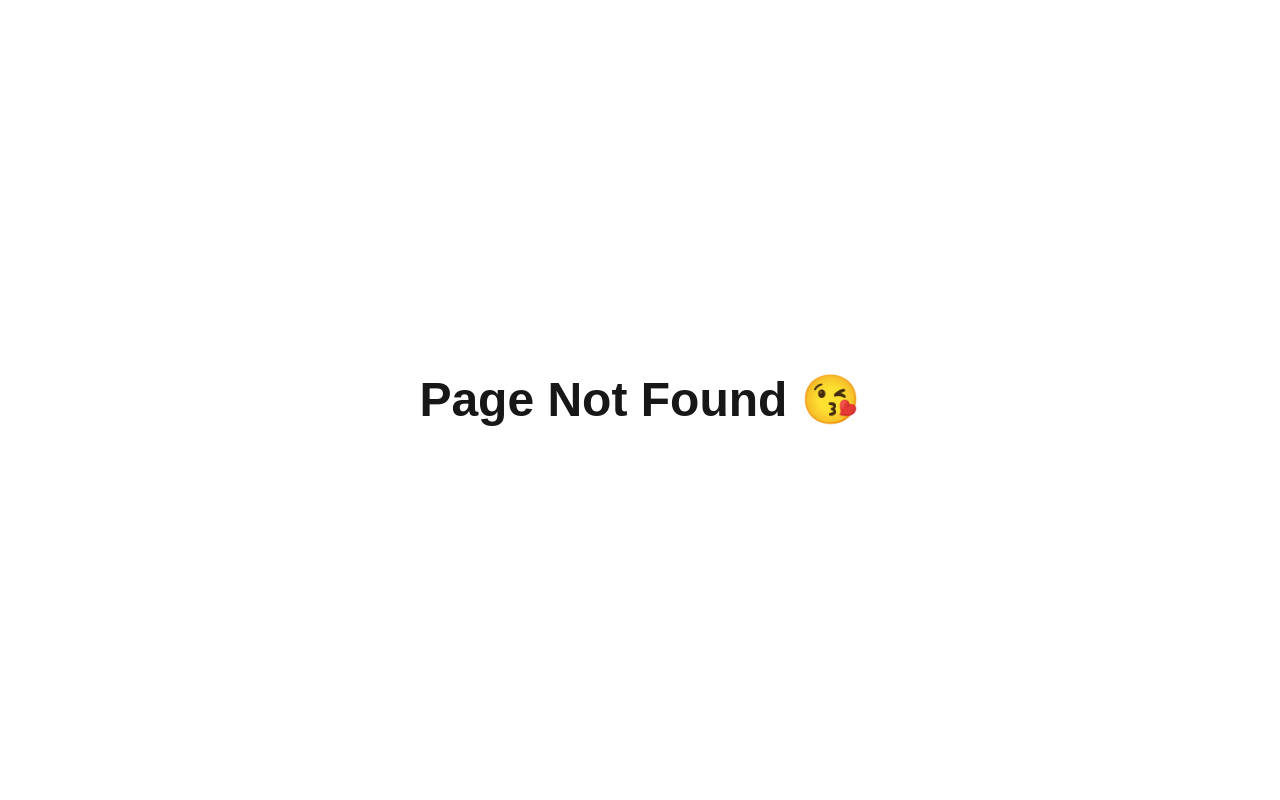
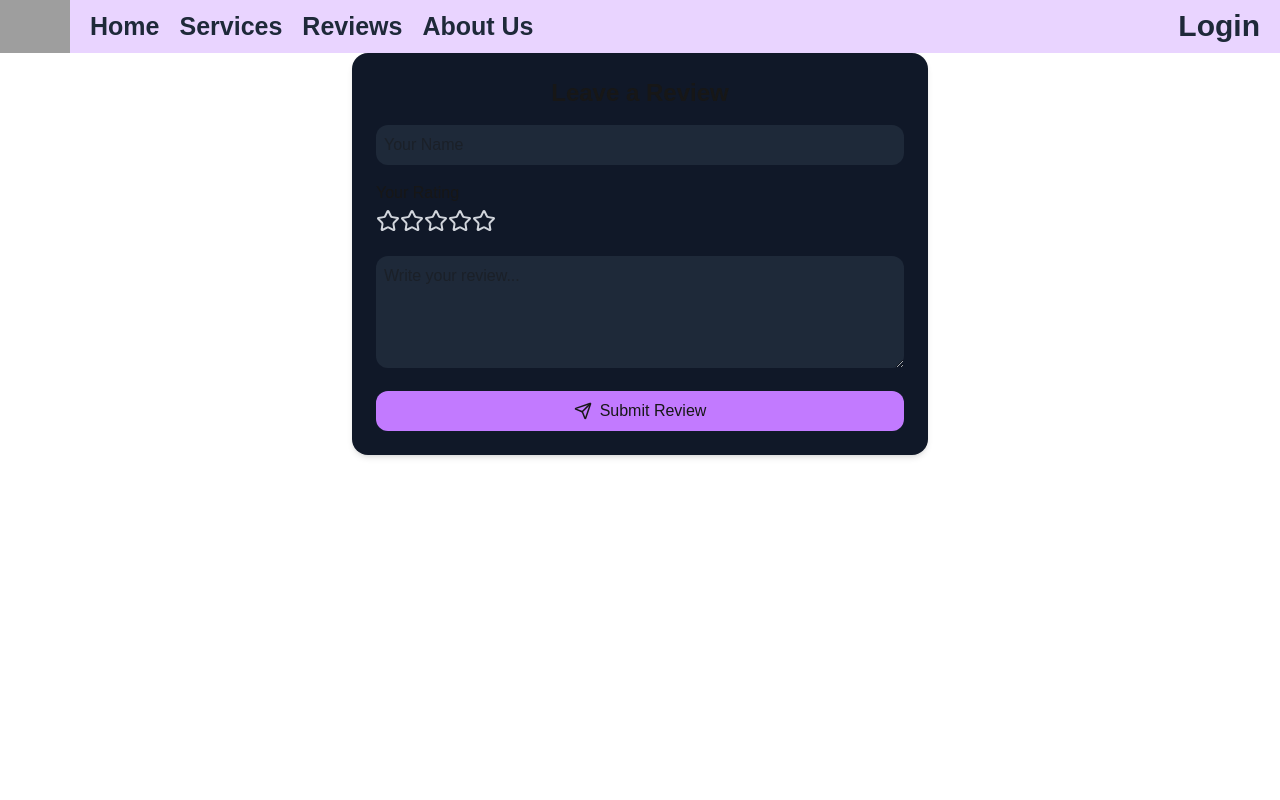
Before and after one commit to mjh-shikder/Next-Core-Concepts, a Next.js app: page /reviews/create-review in a window 1280 px wide. Before the commit this address had no page. Shown: the top 800 px of the page. Built offline with nearby package versions, Linux system fonts and the light colour scheme; grey boxes are pictures that could not be loaded.

Commit message:
Create Review page and function added

```diff
--- a/package.json
+++ b/package.json
@@ -13,7 +13,8 @@
     "mongodb": "^7.1.0",
     "next": "16.1.6",
     "react": "19.2.3",
-    "react-dom": "19.2.3"
+    "react-dom": "19.2.3",
+    "react-rating": "^2.0.5"
   },
   "devDependencies": {
     "@tailwindcss/postcss": "^4",
--- /dev/null
+++ b/src/Fetching/reviews.js
@@ -0,0 +1,36 @@
+"use server"
+
+// Getting All Reviews
+export const getAllReviews = async (searchParams) => {
+    const getParams = new URLSearchParams(searchParams).toString();
+    console.log(getParams);
+
+    const res = await fetch(`${process.env.NEXT_URL}/api/reviews?${getParams}`);
+
+    const data = await res.json();
+    return data;
+
+}
+
+
+// Create Review
+export const createReviews = async (data) => {
+
+    const res = await fetch(`${process.env.NEXT_URL}/api/reviews?`,
+        {
+            method: "POST",
+            headers: {
+                "Content-Type": "application/json",
+
+            },
+            body: JSON.stringify(data)
+        }
+    );
+
+    if (!res.ok) {
+        throw new Error("Failed to Create review")
+    }
+
+    return res.json();
+
+}
--- /dev/null
+++ b/src/app/(withCommonLayout)/reviews/create-review/page.jsx
@@ -0,0 +1,90 @@
+"use client";
+
+import Container from "@/components/shared/Container";
+import { useState } from "react";
+import { Star, Send } from "lucide-react";
+import Rating from "react-rating";
+import { createReviews } from "@/Fetching/reviews";
+
+const CreateReviewPage = () => {
+  const [rating, setRating] = useState(0);
+
+  const handleSubmit = async(e) => {
+    e.preventDefault();
+
+    const form = e.target;
+    const name = form.name.value;
+    const comment = form.comment.value;
+
+    const reviewData = {
+      name,
+      rating,
+      comment,
+      createdAt: new Date(),
+      };
+
+      const res = await createReviews(reviewData);
+      if (res?.message) {
+          alert(res.message || "Review Submit Successfully!");
+      }
+
+    console.log("Review Submitted:", reviewData);
+
+    // reset form
+    form.reset();
+    setRating(0);
+  };
+
+  return (
+    <Container>
+      <div className="max-w-xl mx-auto bg-base-100 p-6 rounded-2xl shadow-md bg-gray-900 ">
+        <h2 className="text-2xl font-bold mb-4 text-center">Leave a Review</h2>
+
+        <form onSubmit={handleSubmit} className="space-y-4 ">
+          {/* Name */}
+          <input
+            type="text"
+            name="name"
+            placeholder="Your Name"
+            required
+            className="input input-bordered w-full bg-gray-800 py-2 px-2 rounded-xl"
+          />
+
+          {/* Rating */}
+          <div>
+            <p className="mb-1 font-medium">Your Rating</p>
+
+            <Rating
+              initialRating={rating}
+              onChange={(value) => setRating(value)}
+              emptySymbol={<Star className="w-6 h-6 text-gray-300" />}
+              fullSymbol={
+                <Star className="w-6 h-6 text-yellow-400 fill-yellow-400 " />
+              }
+            />
+          </div>
+
+          {/* Comment */}
+          <textarea
+            name="comment"
+            placeholder="Write your review..."
+            required
+            className="textarea textarea-bordered w-full bg-gray-800 py-2 px-2 rounded-xl"
+            rows={4}
+          />
+
+          {/* Submit */}
+          <button
+            type="submit"
+            className="btn bg-purple-400 py-2 rounded-xl  w-full flex items-center justify-center gap-2"
+          >
+            <Send size={18} />
+            Submit Review
+          </button>
+        </form>
+      </div>
+    </Container>
+  );
+};
+
+export default CreateReviewPage;
--- a/src/app/(withCommonLayout)/reviews/page.jsx
+++ b/src/app/(withCommonLayout)/reviews/page.jsx
@@ -1,11 +1,81 @@
-import React from 'react';
+import { getAllReviews } from "@/Fetching/reviews";
+import Link from "next/link";
+import React from "react";
 
-const ReviewsPage = () => {
-    return (
-        <div>
-            Review page
+const ReviewsPage = async () => {
+  const reviewData = await getAllReviews();
+    const reviews = reviewData?.reviews || [];
+
+    console.log(reviews);
+
+
+  return (
+    <div className="min-h-screen bg-base-100 p-6">
+      <div className="max-w-5xl mx-auto">
+        {/* Header */}
+        <div className="mb-8 text-center">
+          <h1 className="text-3xl font-bold text-primary">Customer Reviews</h1>
+          <p className="text-sm text-gray-500 mt-2">
+            See what our customers are saying about our services
+          </p>
         </div>
-    );
+
+        <Link
+          href={"/reviews/create-review"}
+          className="bg-purple-400 py-2 px-4 rounded-xl mb-5 inline-block "
+        >
+          Create a Review
+        </Link>
+
+        {/* Reviews Grid */}
+        {reviews.length > 0 ? (
+          <div className="grid gap-6 sm:grid-cols-2 lg:grid-cols-3">
+            {reviews.map((review) => (
+              <div
+                key={review._id}
+                className="bg-white rounded-2xl shadow-md hover:shadow-lg transition-all p-5 border border-gray-100"
+              >
+                {/* Reviewer */}
+                <div className="flex items-center gap-3 mb-4">
+                  <div className="w-10 h-10 rounded-full bg-primary text-white flex items-center justify-center font-semibold">
+                    {review.name}
+                  </div>
+                  <div>
+                    <h3 className="font-semibold text-gray-800">
+                                {review?.name}
+                    </h3>
+                  </div>
+                </div>
+
+                {/* Rating */}
+                <div className="flex items-center gap-1">
+                  {[...Array(5)].map((_, i) => (
+                    <span
+                      key={i}
+                      className={`text-lg ${
+                        i < review.rating ? "text-yellow-400" : "text-gray-300"
+                      }`}
+                    >
+                      ★
+                    </span>
+                  ))}
+                </div>
+
+                {/* Footer */}
+                <div className="mt-4 text-xs text-gray-800 font-semibold">
+                  {review?.comment || ""}
+                </div>
+              </div>
+            ))}
+          </div>
+        ) : (
+          <div className="text-center text-gray-400 mt-20">
+            No reviews found
+          </div>
+        )}
+      </div>
+    </div>
+  );
 };
 
 export default ReviewsPage;
--- a/src/app/api/reviews/[id]/route.js
+++ b/src/app/api/reviews/[id]/route.js
@@ -2,19 +2,19 @@ import { ObjectId } from "mongodb";
 import { reviewsData } from "../route";
 import { dbConnect } from "@/lib/dbConnect";
 
-// GET Single Item
-export async function GET(request, { params }) {
+// // GET Single Item
+// export async function GET(request, { params }) {
 
-    const { id } = await params;
+//     const { id } = await params;
 
-    if (id.length != 24) { return Response.json({ message: "id is not valid" }) }
+//     if (id.length != 24) { return Response.json({ message: "id is not valid" }) }
 
-    const reviewsRes = await dbConnect("reviews")
-    const review = await reviewsRes.findOne({_id: new ObjectId(id)})
+//     const reviewsRes = await dbConnect("reviews")
+//     const review = await reviewsRes.findOne({_id: new ObjectId(id)})
 
 
-    return Response.json({ review, message: "single item getting " });
-}
+//     return Response.json({ review, message: "single item getting " });
+// }
 
 
 // PATCH
--- a/src/app/api/reviews/route.js
+++ b/src/app/api/reviews/route.js
@@ -34,7 +34,7 @@ export const reviewsData = [
     },
 ];
 
-// POST API
+// POST Review API
 export async function POST(request) {
     const newReview = await request.json();
     const reviewsRes = await dbConnect("reviews")
```
Also changed, not shown: 1 other file (tests, documents, lock files or other folders).
